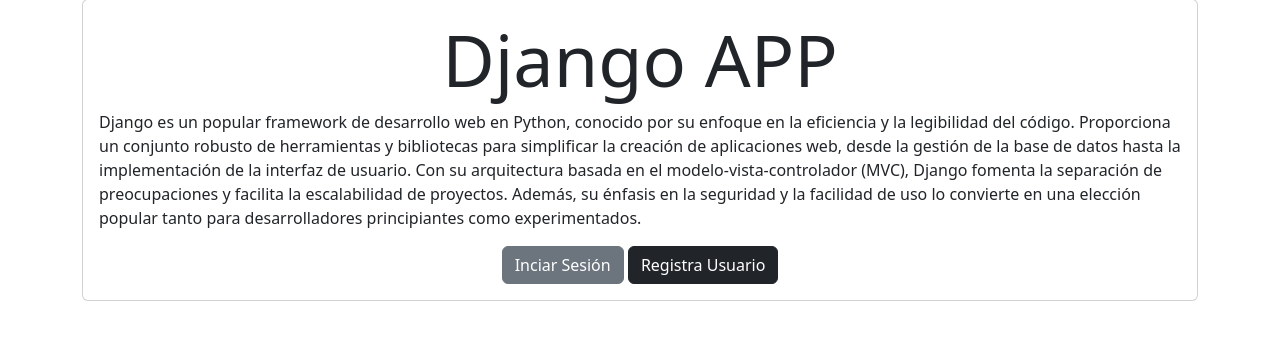
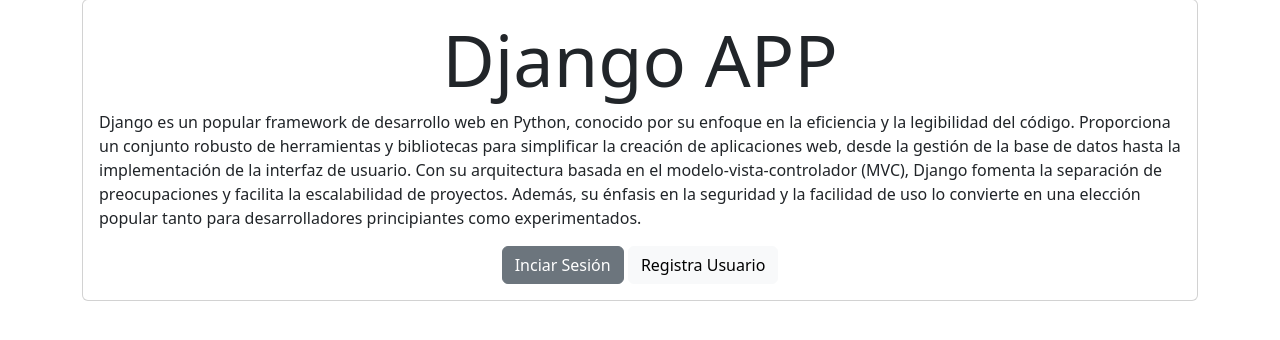
Before and after one commit to AngelMasmela/Django_app_crud, a Django app: page / in a window 1280 px wide. Shown: the part 105-445 px from the top of the page. Run offline with Django 4.2, Linux system fonts and the light colour scheme; parts of the project's set-up code (start-up, migrations or seed data) failed here and were passed over.

Commit message:
se cambia color del boton Registrar usuario

```diff
--- a/task/templates/home.html
+++ b/task/templates/home.html
@@ -19,7 +19,7 @@
             <a class="btn btn-secondary" href="{% url 'signin' %}">
                 Inciar Sesión
             </a>
-            <a class="btn btn-dark" href="{% url 'signup' %}">
+            <a class="btn btn-light" href="{% url 'signup' %}">
                 Registra Usuario
             </a>
         </div>
```
